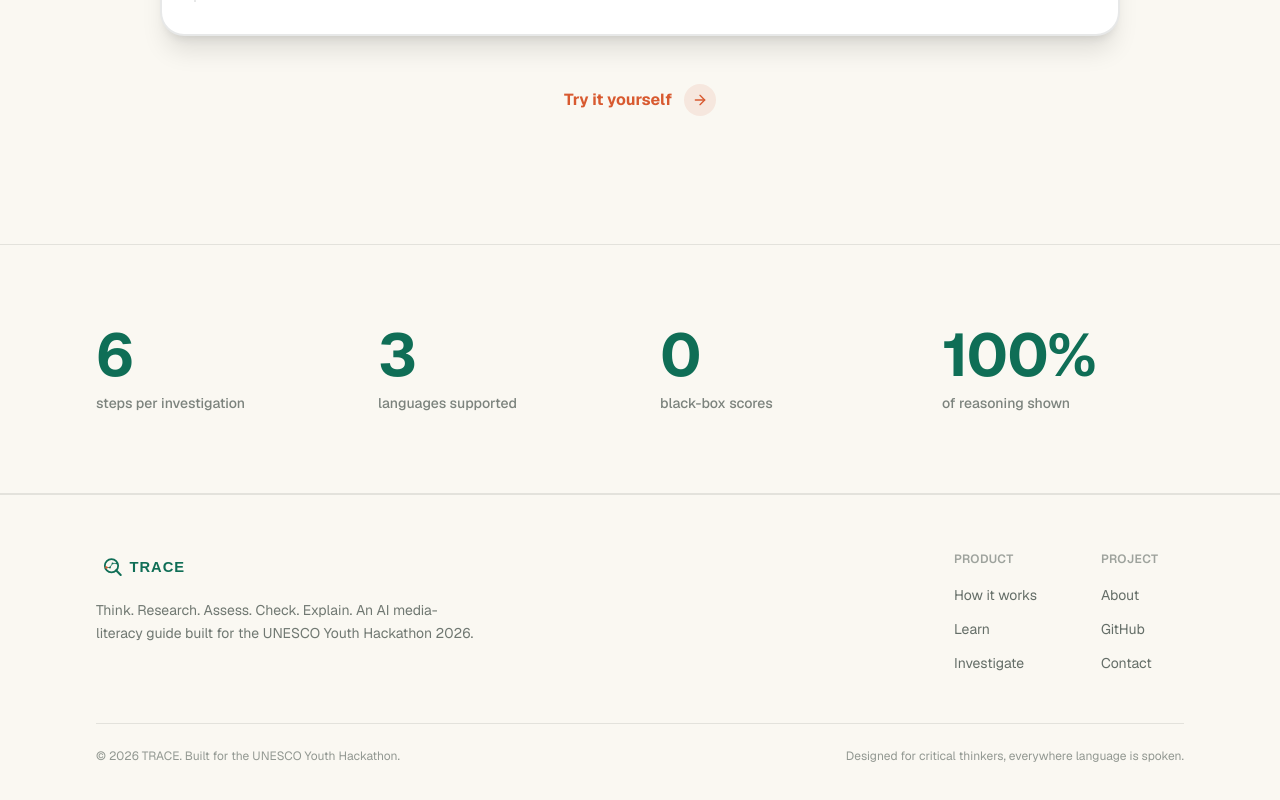
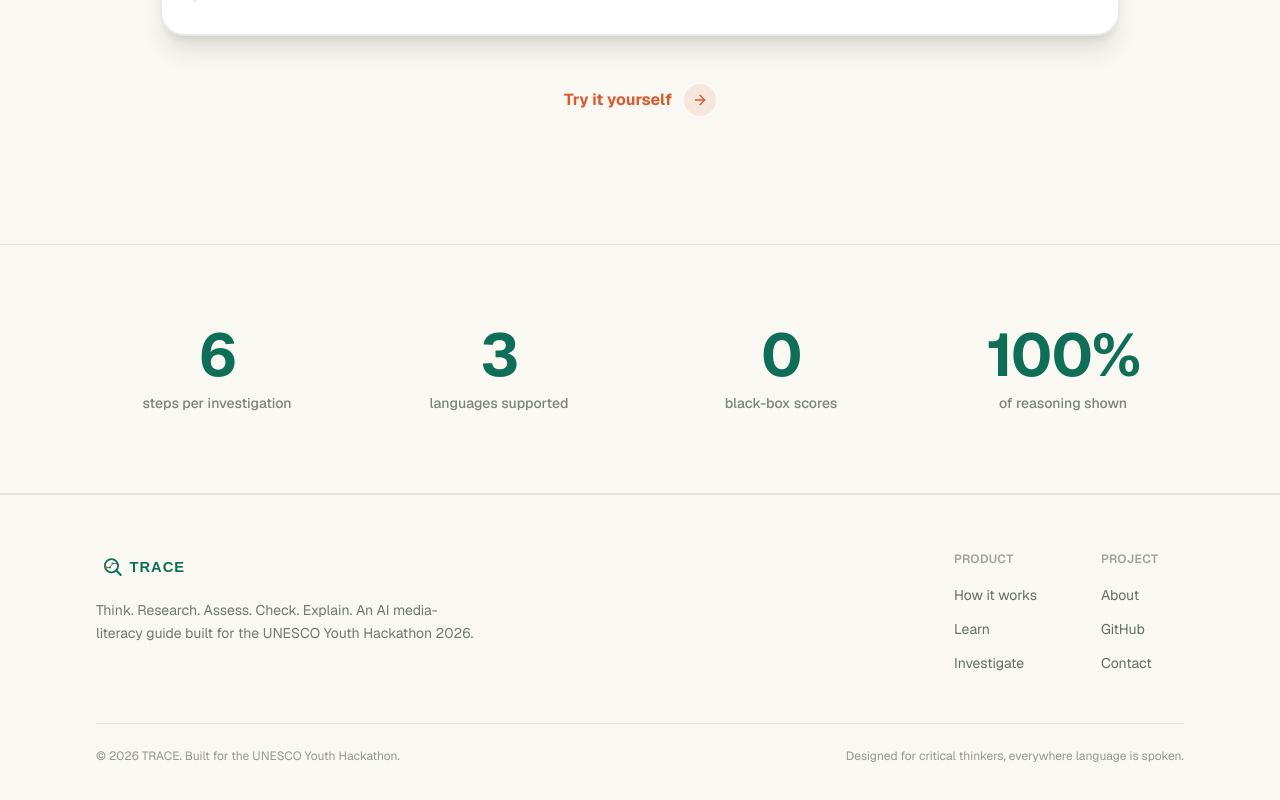
Before and after one commit to Youcef3939/TRACE, a Next.js app: page / in a window 1280 px wide. Shown: the part 3828-4628 px from the top of the page. Built offline with nearby package versions, Linux system fonts and the light colour scheme.

Commit message:
center stats

```diff
--- a/components/Stats.tsx
+++ b/components/Stats.tsx
@@ -31,7 +31,7 @@ export default function Stats() {
         viewport={{ once: true, amount: 0.4 }}
       >
         {STATS.map((stat) => (
-          <motion.div key={stat.label} variants={item} className="text-center lg:text-left">
+          <motion.div key={stat.label} variants={item} className="flex flex-col items-center justify-center text-center">
             <div className="text-5xl font-bold tracking-tight text-teal sm:text-6xl">
               <CountUp to={stat.value} suffix={stat.suffix} duration={1.4} />
             </div>
```
